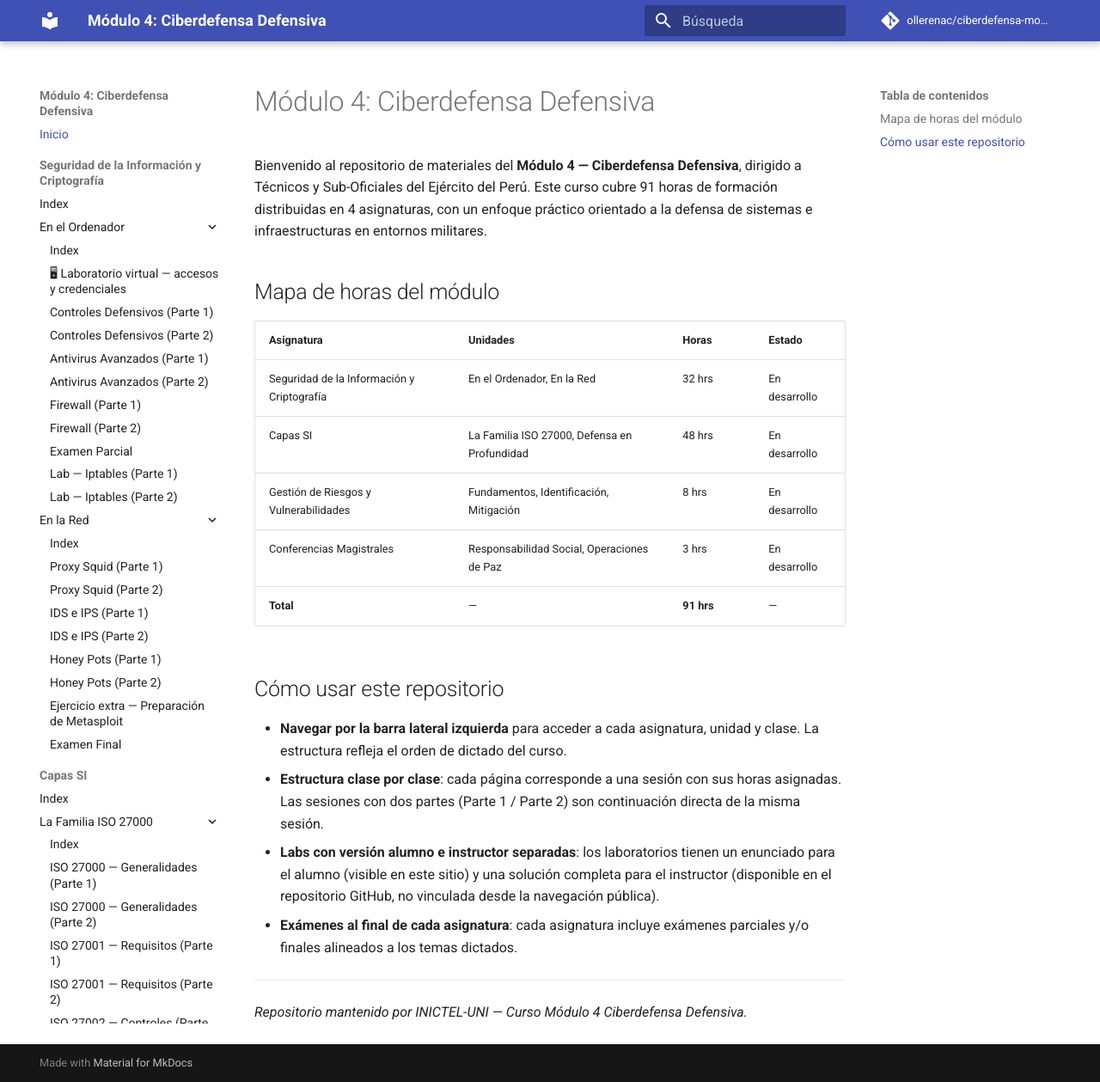
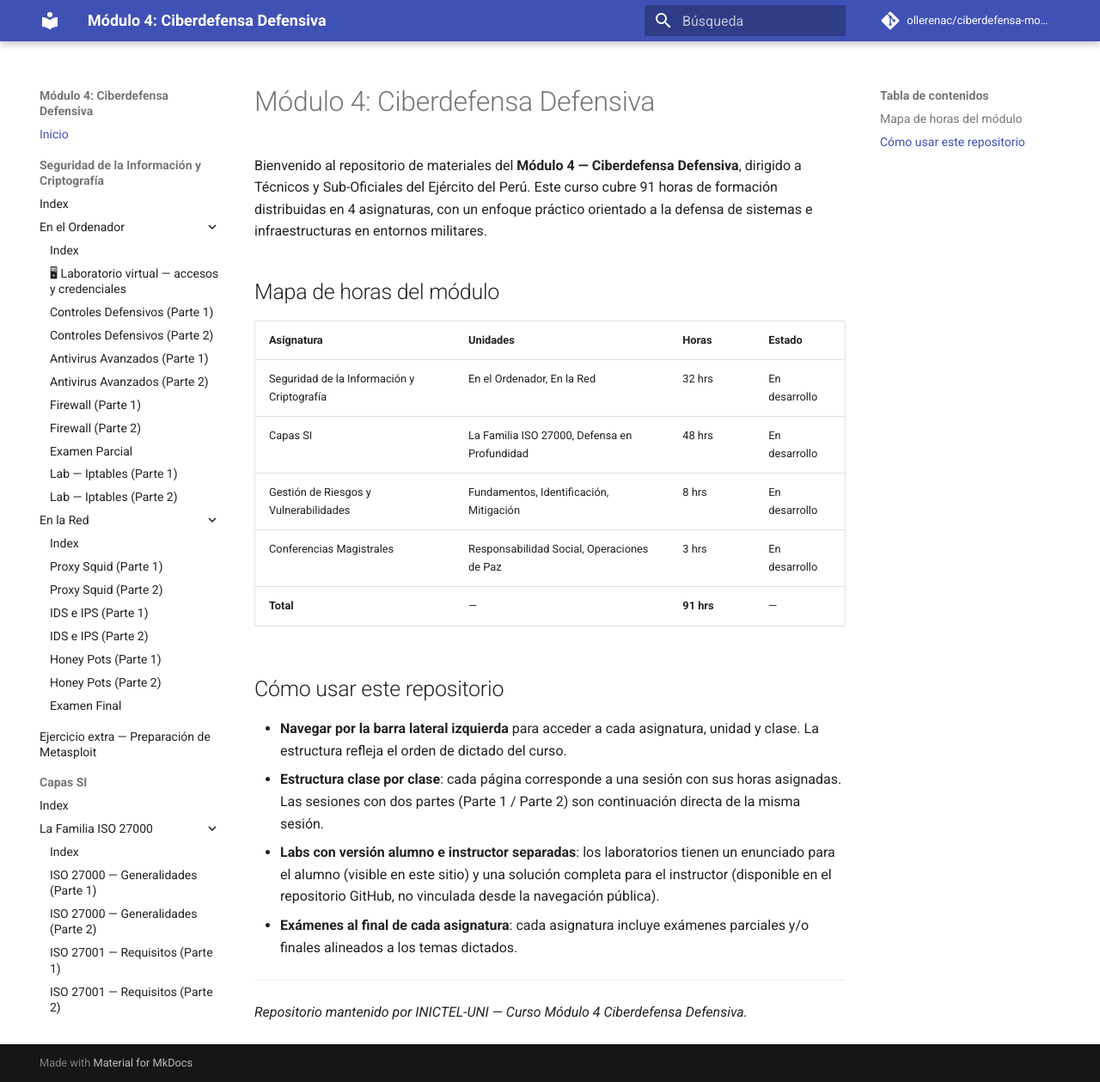
Before and after one commit to ollerenac/ciberdefensa-modulo4, an MkDocs documentation site: the page built from docs/index.md, in a window 1280 px wide and 1259 px high. Shown: the whole window at 86% size. Built offline with MkDocs 1.6.1 and Material for MkDocs 9.7.7, drawn with Linux system fonts in a browser that asks for light colours; comment, search, counter and statistics services are not loaded; part of the change alters nothing that is shown.

```diff
--- a/mkdocs.yml
+++ b/mkdocs.yml
@@ -64,8 +64,9 @@ nav:
       - "IDS e IPS (Parte 2)": seguridad-criptografia/en-la-red/ids-ips-p2.md
       - "Honey Pots (Parte 1)": seguridad-criptografia/en-la-red/honeypots-p1.md
       - "Honey Pots (Parte 2)": seguridad-criptografia/en-la-red/honeypots-p2.md
-      - "Ejercicio extra — Preparación de Metasploit": seguridad-criptografia/en-la-red/ejercicios-extra-metasploit.md
       - "Examen Final": seguridad-criptografia/en-la-red/examen-final.md
+
+  - "Ejercicio extra — Preparación de Metasploit": seguridad-criptografia/en-la-red/ejercicios-extra-metasploit.md
 
   - Capas SI:
     - capas-si/index.md
```
